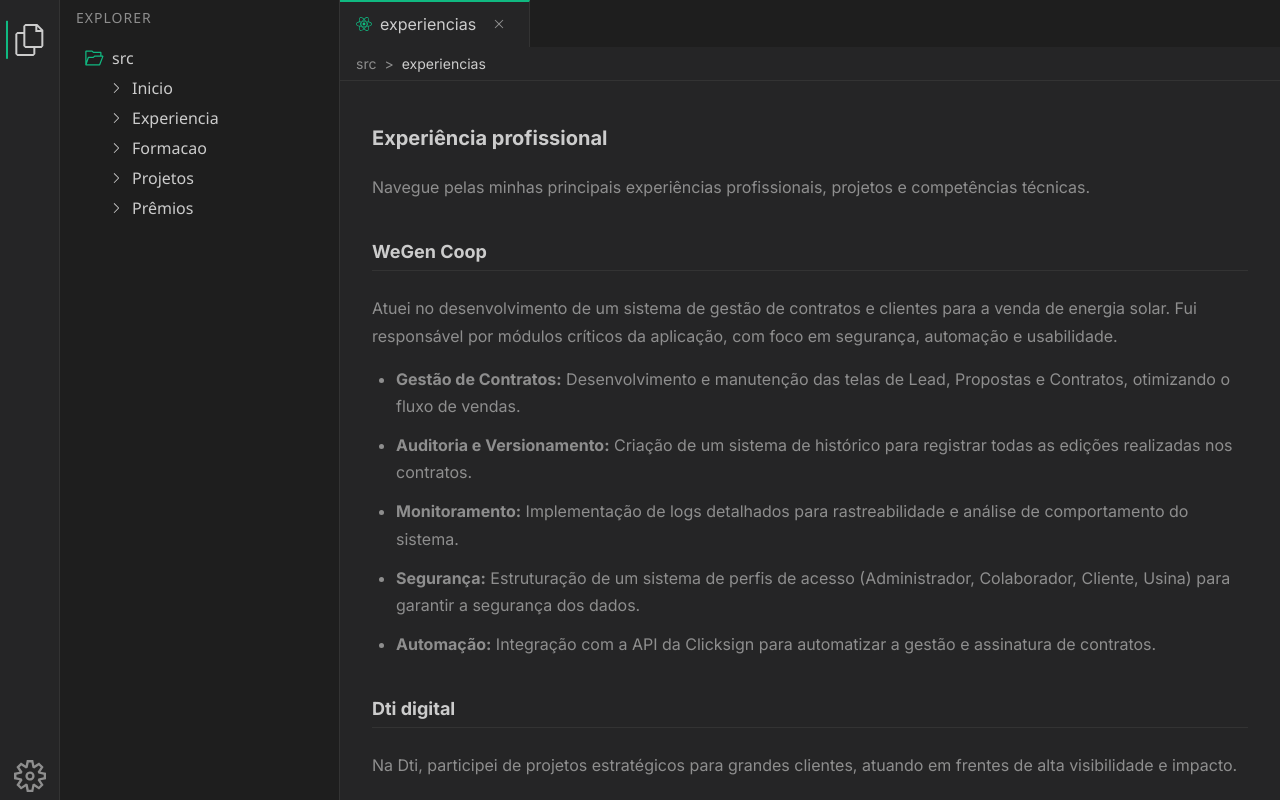
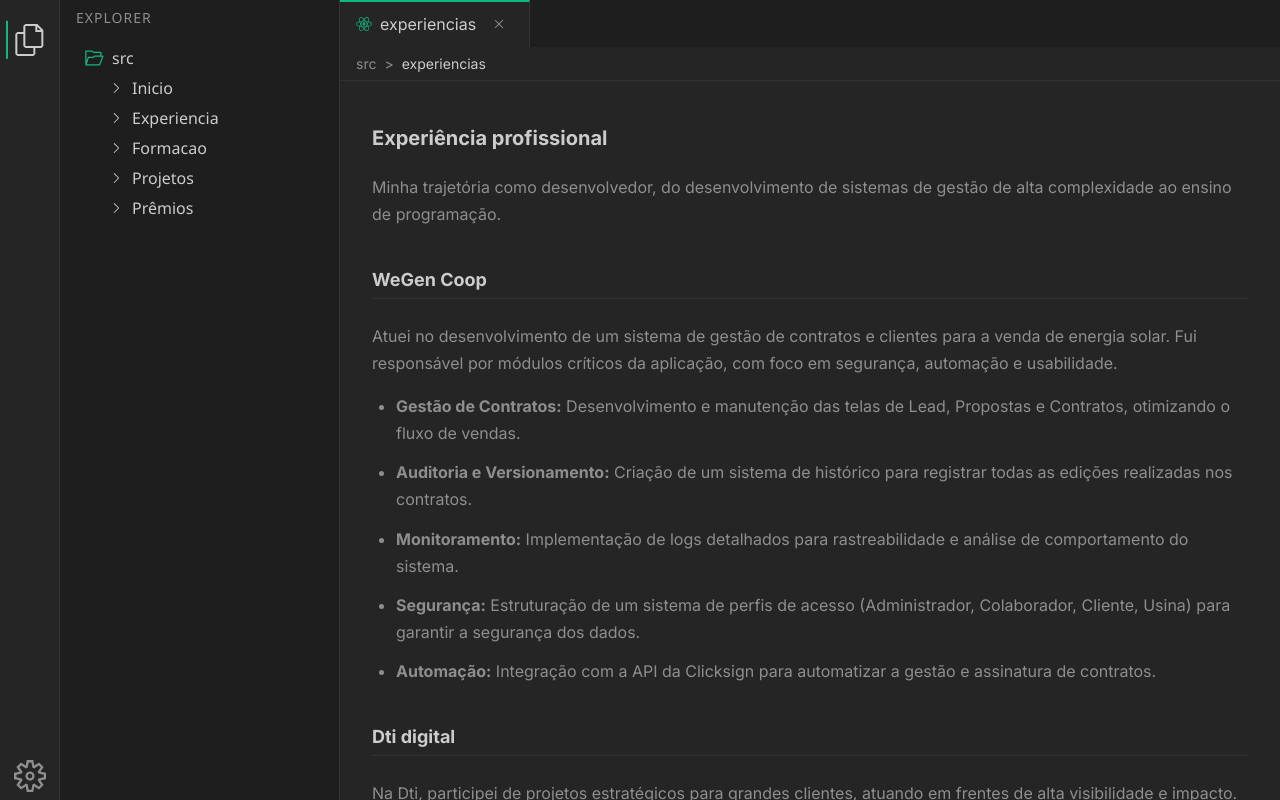
Before and after one commit to pmatos2000/portfolio-paulo-matos, a Next.js app: page /experiencias in a window 1280 px wide. Built offline with nearby package versions, Linux system fonts and the light colour scheme.

Commit message:
content: ajusta h1 de experiencias e sobre-mim

```diff
--- a/src/app/experiencias/page.tsx
+++ b/src/app/experiencias/page.tsx
@@ -12,8 +12,8 @@
     <div className="contentPage">
       <h1>Experiência profissional</h1>
       <p>
-        Navegue pelas minhas principais experiências profissionais, projetos e
-        competências técnicas.
+        Minha trajetória como desenvolvedor, do desenvolvimento de sistemas de
+        gestão de alta complexidade ao ensino de programação.
       </p>
 
       <section id="wegen-coop">
```
